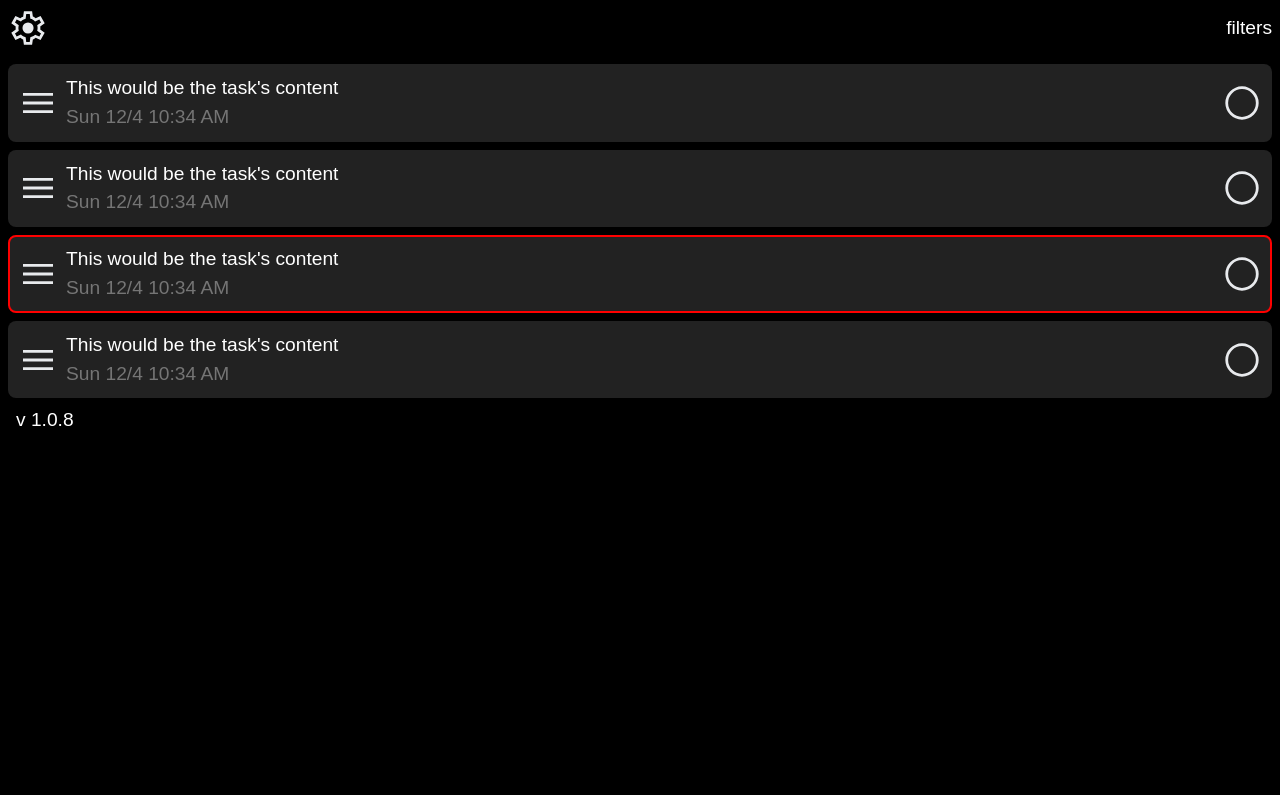
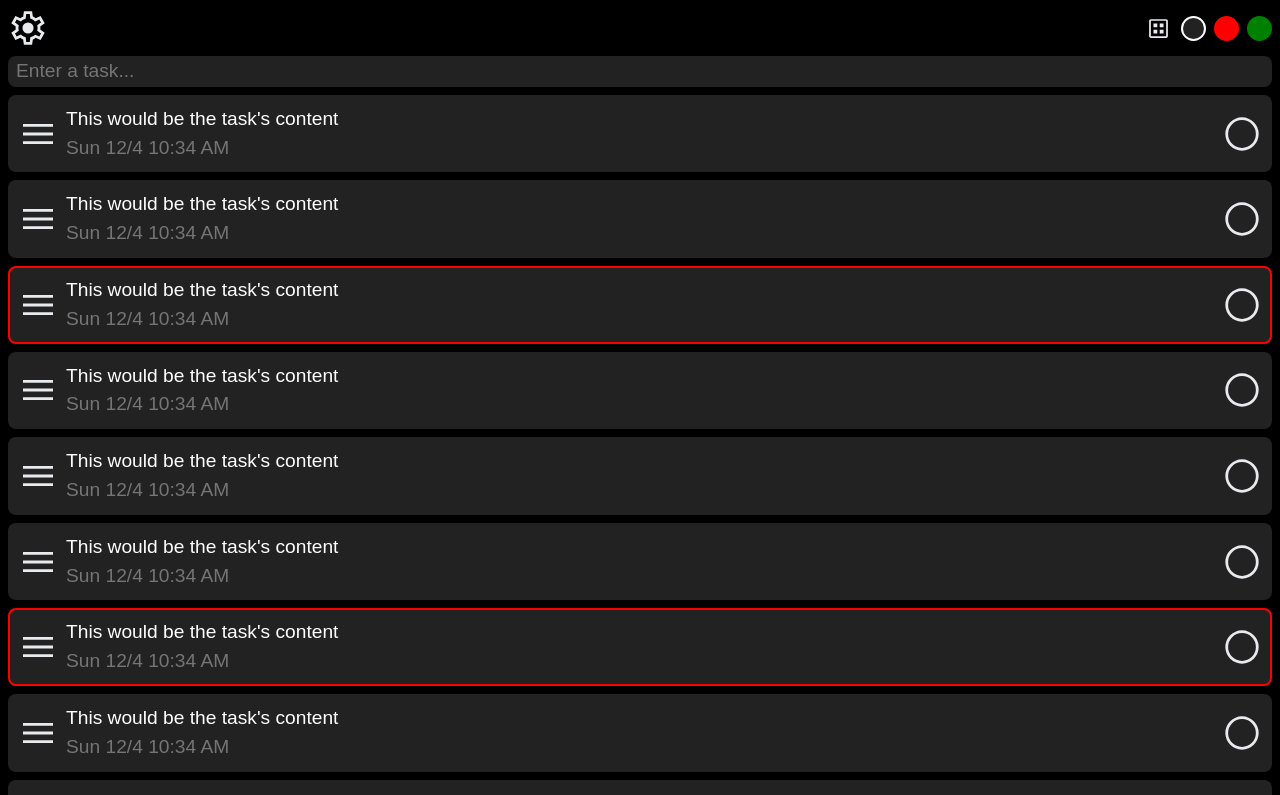
Before and after one commit to PROMCz11/taskmanagermobile, a SvelteKit app: page / in a window 1280 px wide. Shown: the top 795 px of the page. Built offline with nearby package versions, Linux system fonts and the light colour scheme.

Commit message:
Added settings, filters, and input to the navbar

```diff
--- a/src/lib/Drawer.svelte
+++ b/src/lib/Drawer.svelte
@@ -53,6 +53,7 @@
         border-top-left-radius: 1rem;
         padding: 1rem;
         border: 2px solid #757575;
+        border-bottom: 0;
         display: flex;
         flex-direction: column;
         gap: 1rem;
--- a/src/routes/+page.svelte
+++ b/src/routes/+page.svelte
@@ -3,19 +3,52 @@
     import Drawer from "$lib/Drawer.svelte";
     // import { isDrawerActive } from "$lib/stores";
     import settingsIconSrc from "$lib/assets/settings-icon.svg";
+    import allTasksIconSrc from "$lib/assets/all-tasks-icon.svg";
 </script>
 
 <!-- svelte-ignore a11y-no-static-element-interactions -->
 <!-- svelte-ignore a11y-click-events-have-key-events -->
 
-<div class="navbar">
-    <button class="settings"><img src={settingsIconSrc} alt="settings"></button>
-    <div>
-        filters
+<div class="controls">
+    <div class="navbar">
+        <button class="settings"><img src={settingsIconSrc} alt="settings"></button>
+        <div class="filters">
+            <div class="all-filter">
+                <img src={allTasksIconSrc} alt="all tasks">
+            </div>
+            <div class="undone-filter active circle"></div>
+            <div class="important-filter circle"></div>
+            <div class="completed-filter circle"></div>
+        </div>
     </div>
+    <input class="task-input" placeholder="Enter a task..." type="text">
 </div>
 
 <div class="task-container">
+    <Task />
+    <Task />
+    <Task important={true}/>
+    <Task />
+    <Task />
+    <Task />
+    <Task important={true}/>
+    <Task />
+    <Task />
+    <Task />
+    <Task important={true}/>
+    <Task />
+    <Task />
+    <Task />
+    <Task important={true}/>
+    <Task />
+    <Task />
+    <Task />
+    <Task important={true}/>
+    <Task />
+    <Task />
+    <Task />
+    <Task important={true}/>
+    <Task />
     <Task />
     <Task />
     <Task important={true}/>
@@ -24,25 +57,68 @@
 
 <Drawer />
 
-<p style="padding-inline: 1rem;">v 1.0.8</p>
+<p style="padding-inline: 1rem;">v 1.0.9</p>
 
 <style>
     .task-container {
         display: flex;
         flex-direction: column;
         gap: .5rem;
-        padding: .5rem;
+        padding-inline: .5rem;
     }
 
     .navbar {
         display: flex;
         justify-content: space-between;
         align-items: center;
-        padding: .5rem;
+    }
+
+    .controls {
         position: sticky;
         top: 0;
         left: 0;
         right: 0;
         background-color: black;
+        padding: .5rem;
+    }
+
+    .task-input {
+        width: 100%;
+        padding-inline: .5rem .3rem;
+        background-color: #222222;
+        border-radius: .5rem;
+        margin-block-start: .5rem;
+        color: white;
+        border: none;
+    }
+
+    .filters {
+        display: flex;
+        align-items: center;
+        gap: .5rem;
+    }
+
+    .filters > * {
+        border: 2px solid transparent;
+    }
+
+    .filters > *.active {
+        border-color: white;
+    }
+
+    .all-filter img {
+        width: 25px;
+    }
+
+    .undone-filter {
+        background-color: #222222;
+    }
+
+    .important-filter {
+        background-color: red;
+    }
+
+    .completed-filter {
+        background-color: green;
     }
 </style>
```
Also changed, not shown: src/lib/assets/all-tasks-icon.svg (added).
